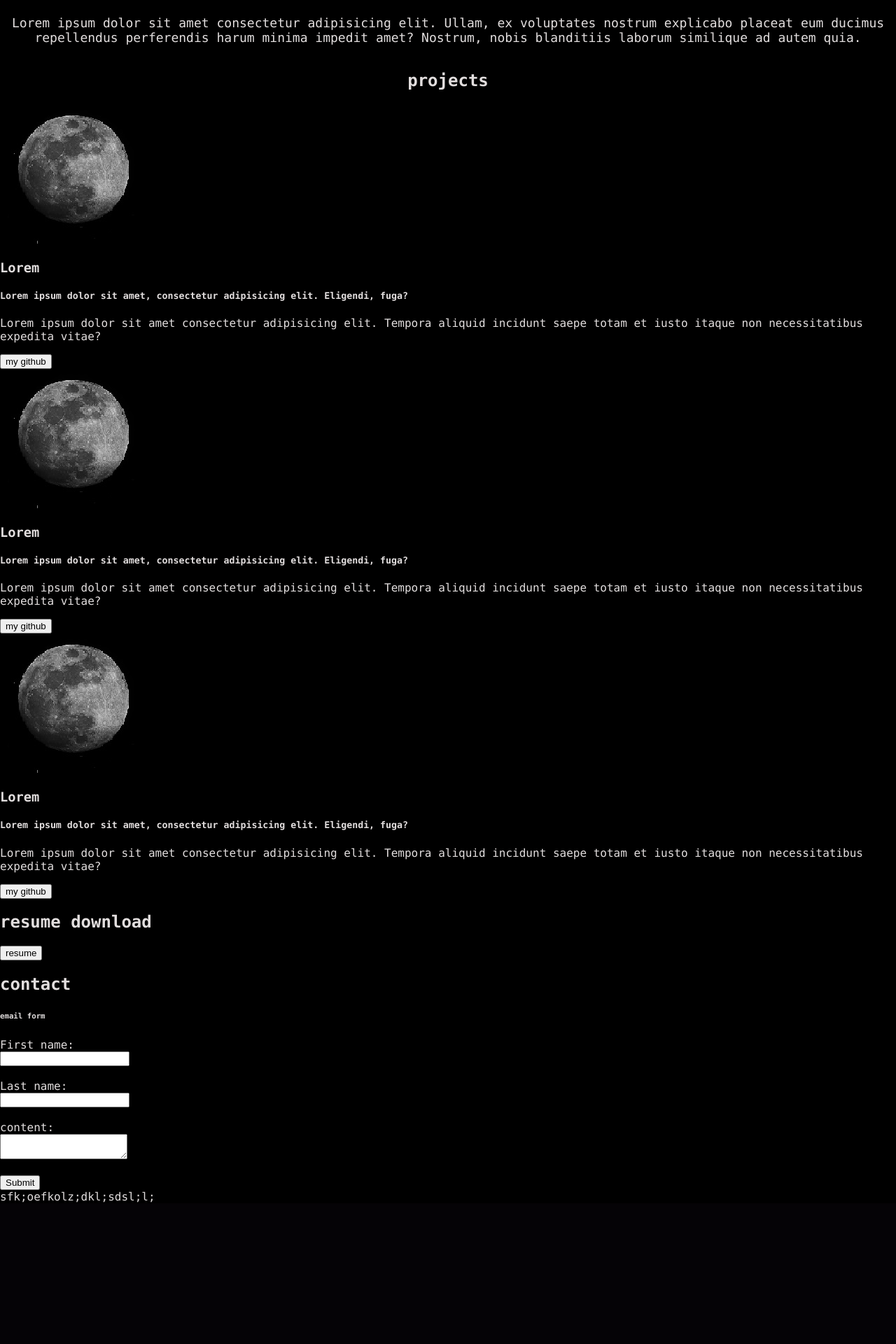
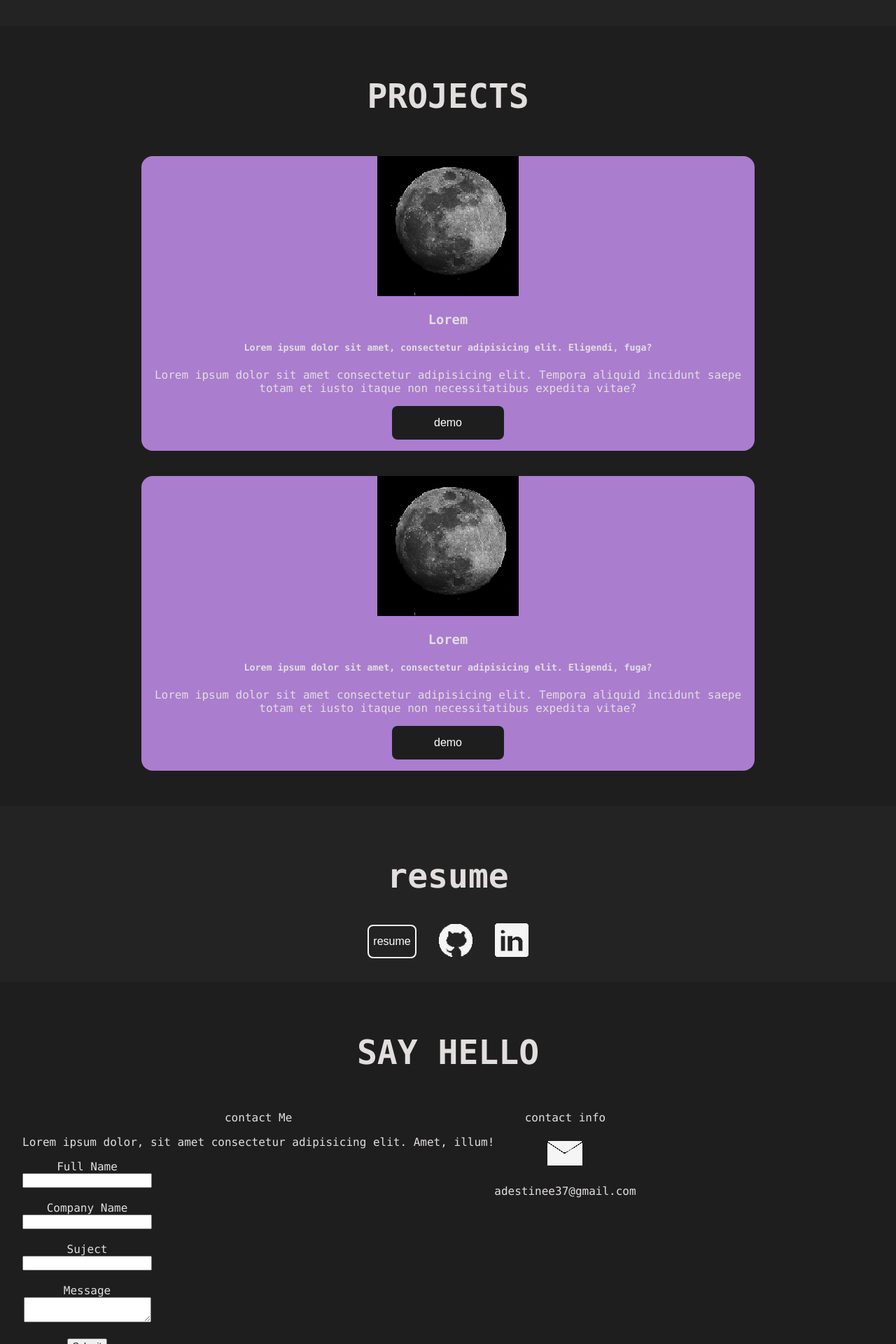
Before and after one commit to DestineeAdams/portfolio-Website, a PHP site: page / in a window 1280 px wide. Shown: the part 800-2720 px from the top of the page at 70% size. Before the commit the page ends 2518 px from the top, so only its background shows below. Run offline with PHP 8.4, Linux system fonts and the light colour scheme.

```diff
--- a/index.html
+++ b/index.html
@@ -23,14 +23,6 @@
             </nav>
         </header>
 
-        <div class="social-header">
-            <ul>
-                <li> <a href="#"><img src="img\emailIcon.png" alt="email"></a></li>
-                <li> <a href="https://github.com/DestineeAdams"><img src="img\githubIcon.png" alt="github"></a></li>
-                <li> <a href="#"><img src="img\linkedinIcon.png" alt="linkedin"></a></li>
-
-            </ul>
-        </div>
 
     </div>
 
@@ -58,9 +50,12 @@
     </section>
 
     <section class="section2">
-        <h1>projects</h1>
+        <h2>PROJECTS</h2>
 
-        <div class="project-conainer1">
+
+        <div class="project-conainer">
+
+            <div class="projcet">
                 <img src="img\moon.jpg" alt="moon">
                 <h3>Lorem</h3>
                 <h5>Lorem ipsum dolor sit amet, consectetur adipisicing elit. Eligendi, fuga?</h5>
@@ -69,12 +64,10 @@
                     iusto itaque non necessitatibus expedita vitae?
                 </p>
 
-            <form action="https://github.com/DestineeAdams">
-                <input type="submit" value="my github" />
-            </form>
-        <div>
+                <button type="button"> demo </button>
+            </div>
 
-        <div class="project-conainer1">
+            <div class="projcet">
                 <img src="img\moon.jpg" alt="moon">
                 <h3>Lorem</h3>
                 <h5>Lorem ipsum dolor sit amet, consectetur adipisicing elit. Eligendi, fuga?</h5>
@@ -83,63 +76,79 @@
                     iusto itaque non necessitatibus expedita vitae?
                 </p>
 
-            <form action="https://github.com/DestineeAdams">
-                <input type="submit" value="my github" />
-            </form>
-        <div>
+                <button type="button"> demo </button>
+            </div>
 
-        <div class="project-conainer1">
-            <img src="img\moon.jpg" alt="moon">
-            <h3>Lorem</h3>
-            <h5>Lorem ipsum dolor sit amet, consectetur adipisicing elit. Eligendi, fuga?</h5>
-            <p>
-                Lorem ipsum dolor sit amet consectetur adipisicing elit. Tempora aliquid incidunt saepe totam et
-                iusto itaque non necessitatibus expedita vitae?
-            </p>
 
-            <form action="https://github.com/DestineeAdams">
-                <input type="submit" value="my github" />
-            </form>
-        <div>
+
 
     </section>
 
     <section class="section3">
-        <h1>resume download</h1>
+        <h2>resume</h2>
 
-        <button type="button">
-            resume
-        </button>
+        <div class="button-container">
+
+            <button type="button"> resume </button>
+            <a href="https://github.com/DestineeAdams"><img src="img\githubIcon.png" alt="github"></a>
+            <a href="#"><img src="img\linkedinIcon.png" alt="linkedin"></a>
+        </div>
+
 
     </section>
 
 
     <section class="section4">
-        <h1>contact</h1>
+        <h2>SAY HELLO</h2>
 
-        <h6>email form</h6>
+        <div class="container">
+            <div class="form-container">
+                <div class="formheader">
+                    <p>contact Me</p>
+                    <p> Lorem ipsum dolor, sit amet consectetur adipisicing elit. Amet, illum!</p>
+                </div>
 
+                <div class="formbody">
                     <form action="post">
 
-            <label for="fname">First name:</label><br>
+                        <label for="fname">Full Name</label><br>
                         <input type="text" id="fname" name="fname"><br><br>
 
-            <label for="lname">Last name:</label><br>
-            <input type="text" id="lname" name="lname"><br><br>
+                        <label for="Company">Company Name</label><br>
+                        <input type="text" id="Company" name="Company"><br><br>
 
-            <label for="emailbody">content:</label><br>
+                        <label for="subject">Suject</label><br>
+                        <input type="text" id="subject" name="subject"><br><br>
+
+                        <label for="emailbody">Message</label><br>
                         <textarea></textarea><br><br>
 
                         <input type="submit" value="Submit">
 
                     </form>
+                </div>
+
+            </div>
+
+
+            <div class="info-container">
+                <p> contact info</p>
+
+                <div class="emailLine">
+                    <img src="img\emailIcon.png" alt="icon">
+                    <p> adestinee37@gmail.com</p>
+                </div>
+            </div>
+
+
+        </div>
 
     </section>
 
     <footer>
-
+        <p>
             sfk;oefkolz;dkl;sdsl;l;
-
+        </p>
     </footer>
 
 </body>
--- a/styles/style.css
+++ b/styles/style.css
@@ -8,7 +8,22 @@ body {
   font-family: Lucida Console, Arial, Helvetica, sans-serif;
   scroll-behavior: smooth;
   color: #e2dede;
-  background-color: black;
+  background-color: #242323;
+}
+
+button {
+  height: 3em;
+  background-color: #a33535;
+  color: black;
+  border: 2px solid #4CAF50;
+}
+
+h2 {
+  font-size: 3em;
+}
+
+h1 {
+  font-size: 2.5em;
 }
 
 ul {
@@ -21,18 +36,6 @@ a {
   text-decoration: none;
 }
 
-image {
-  width: 100%;
-}
-
-.nar-container {
-  background-color: #aa7dce;
-}
-
-.nar-container a {
-  color: #000000;
-}
-
 header {
   display: -webkit-box;
   display: -ms-flexbox;
@@ -40,7 +43,7 @@ header {
   -webkit-box-pack: justify;
       -ms-flex-pack: justify;
           justify-content: space-between;
-  padding: 2em;
+  padding: 1em;
 }
 
 header ul {
@@ -51,21 +54,26 @@ header ul {
 
 header ul a {
   display: block;
-  padding: 0 1em;
+  padding: 0 .3em;
+}
+
+.nar-container {
+  background-color: #aa7dce;
+}
+
+.nar-container a {
+  color: #e2dede;
+  font-size: 1.2em;
+}
+
+.nar-container img {
+  width: 100%;
 }
 
 /* ---------------------------------------------------------------------------- */
-.section2 {
-  display: -webkit-box;
-  display: -ms-flexbox;
-  display: flex;
-  -webkit-box-orient: vertical;
-  -webkit-box-direction: normal;
-  -ms-flex-direction: column;
-  flex-direction: column;
-  -webkit-box-align: center;
-  -ms-flex-align: center;
-  align-items: center;
+section {
+  padding: 2em;
+  text-align: center;
 }
 
 .section1 {
@@ -81,23 +89,23 @@ header ul a {
           align-items: center;
 }
 
-.heading {
+.section1 .heading {
   font-size: xx-large;
   text-align: center;
 }
 
-.sub-heading {
-  font-size: xx-large;
+.section1 .sub-heading {
+  font-size: x-large;
   text-align: center;
 }
 
-.introduction {
+.section1 .introduction {
   font-size: large;
   text-align: center;
 }
 
-@media screen and (min-width: 0px) and (max-width: 481px) {
-  .section1 {
+.section2 {
+  background-color: #1f1e1e;
   display: -webkit-box;
   display: -ms-flexbox;
   display: flex;
@@ -109,20 +117,8 @@ header ul a {
       -ms-flex-align: center;
           align-items: center;
 }
-  .heading {
-    font-size: xx-large;
-    text-align: center;
-  }
-  .sub-heading {
-    font-size: xx-large;
-    text-align: center;
-  }
-  .introduction {
-    font-size: large;
-    text-align: center;
-  }
-  /* ---------------------------------------------------------------------------- */
-  .section2 {
+
+.project-conainer {
   display: -webkit-box;
   display: -ms-flexbox;
   display: flex;
@@ -130,9 +126,130 @@ header ul a {
   -webkit-box-direction: normal;
       -ms-flex-direction: column;
           flex-direction: column;
+  -webkit-box-pack: center;
+      -ms-flex-pack: center;
+          justify-content: center;
+  width: 75%;
+}
+
+.project-conainer .projcet {
+  background-color: #aa7dce;
+  border-radius: 1em;
+  margin: 2%;
+}
+
+.project-conainer a {
+  border-radius: 1em;
+  margin-top: 1em;
+}
+
+.project-conainer button {
+  margin-bottom: 1em;
+  border-radius: 0.5em;
+  background-color: #1f1e1e;
+  border-color: transparent;
+  color: white;
+  font-size: 1em;
+  width: 10em;
+}
+
+.section3 {
+  background-color: #242323;
+  display: -webkit-box;
+  display: -ms-flexbox;
+  display: flex;
+  -webkit-box-orient: vertical;
+  -webkit-box-direction: normal;
+      -ms-flex-direction: column;
+          flex-direction: column;
+  -webkit-box-pack: center;
+      -ms-flex-pack: center;
+          justify-content: center;
+}
+
+.button-container {
+  display: -webkit-box;
+  display: -ms-flexbox;
+  display: flex;
+  -webkit-box-orient: horizontal;
+  -webkit-box-direction: normal;
+      -ms-flex-direction: row;
+          flex-direction: row;
+  -webkit-box-pack: center;
+      -ms-flex-pack: center;
+          justify-content: center;
   -webkit-box-align: center;
       -ms-flex-align: center;
           align-items: center;
+  gap: 2em;
 }
+
+.button-container button {
+  border-radius: 0.5em;
+  background-color: transparent;
+  border-color: #f5f5f5;
+  color: white;
+  font-size: 1em;
+}
+
+.button-container img {
+  width: 3em;
+}
+
+.section4 {
+  background-color: #1f1e1e;
+  display: -webkit-box;
+  display: -ms-flexbox;
+  display: flex;
+  -webkit-box-orient: vertical;
+  -webkit-box-direction: normal;
+      -ms-flex-direction: column;
+          flex-direction: column;
+  -webkit-box-pack: center;
+      -ms-flex-pack: center;
+          justify-content: center;
+}
+
+.container {
+  display: -webkit-box;
+  display: -ms-flexbox;
+  display: flex;
+  -webkit-box-orient: horizontal;
+  -webkit-box-direction: normal;
+      -ms-flex-direction: row;
+          flex-direction: row;
+}
+
+.form-container {
+  display: -webkit-box;
+  display: -ms-flexbox;
+  display: flex;
+  -webkit-box-orient: vertical;
+  -webkit-box-direction: normal;
+      -ms-flex-direction: column;
+          flex-direction: column;
+  -webkit-box-pack: center;
+      -ms-flex-pack: center;
+          justify-content: center;
+}
+
+.form-container {
+  display: -webkit-box;
+  display: -ms-flexbox;
+  display: flex;
+  -webkit-box-orient: vertical;
+  -webkit-box-direction: normal;
+      -ms-flex-direction: column;
+          flex-direction: column;
+  -webkit-box-pack: start;
+      -ms-flex-pack: start;
+          justify-content: flex-start;
+  -webkit-box-align: start;
+      -ms-flex-align: start;
+          align-items: flex-start;
+}
+
+footer {
+  background-color: #aa7dce;
 }
 /*# sourceMappingURL=style.css.map */
--- a/styles/style.scss
+++ b/styles/style.scss
@@ -9,7 +9,22 @@ body {
 
     scroll-behavior: smooth;
     color: #e2dede;
-    background-color: black;
+    background-color: #242323;
+}
+
+button {
+    height: 3em;
+    background-color: rgb(163, 53, 53);
+    color: black;
+    border: 2px solid #4CAF50;
+}
+
+h2{
+    font-size: 3em;
+}
+
+h1{
+    font-size: 2.5em;
 }
 
 
@@ -23,24 +38,11 @@ a {
     text-decoration: none;
 }
 
-image {
-    width: 100%;
-}
-
-
-.nar-container {
-    background-color: #aa7dce;
-
-    a {
-        color: #000000;
-
-    }
-}
 
 header {
     display: flex;
     justify-content: space-between;
-    padding: 2em;
+    padding: 1em;
 
 
     ul {
@@ -48,41 +50,49 @@ header {
 
         a {
             display: block;
-            padding: 0 1em;
+            padding: 0 .3em;
         }
     }
 
+
+
 }
 
+.nar-container {
+    background-color: #aa7dce;
+
+
+    a {
+        color: #e2dede;
+        font-size: 1.2em;
+
+    }
+
+    img {
+        width: 100%;
+    }
+}
+
+
 /* ---------------------------------------------------------------------------- */
-.section2 {
-    display: -webkit-box;
-    display: -ms-flexbox;
-    display: flex;
-    -webkit-box-orient: vertical;
-    -webkit-box-direction: normal;
-    -ms-flex-direction: column;
-    flex-direction: column;
-    -webkit-box-align: center;
-    -ms-flex-align: center;
-    align-items: center;
+section{
+    padding: 2em;
+    text-align: center;
 }
+
 
 .section1 {
     display: flex;
     flex-direction: column;
     align-items: center;
 
-}
-
     .heading {
         font-size: xx-large;
         text-align: center;
-
     }
 
     .sub-heading {
-    font-size: xx-large;
+        font-size: x-large;
         text-align: center;
     }
 
@@ -91,52 +101,112 @@ header {
         text-align: center;
     }
 
+}
+
+.section2 {
+    background-color: #1f1e1e;
+
+    display: flex;
+    flex-direction: column;
+    align-items: center;
 
 
 
-
-// phones
-@media screen and (min-width: 0px) and (max-width: 481px) {
-
-    .section1 {
-        display: -webkit-box;
-        display: -ms-flexbox;
-        display: flex;
-        -webkit-box-orient: vertical;
-        -webkit-box-direction: normal;
-        -ms-flex-direction: column;
-        flex-direction: column;
-        -webkit-box-align: center;
-        -ms-flex-align: center;
-        align-items: center;
 }
 
-    .heading {
-        font-size: xx-large;
-        text-align: center;
+.project-conainer{
+    display: flex;
+    flex-direction: column;
+    justify-content: center;
+
+
+    width: 75%;
+
+    .projcet{
+        background-color: #aa7dce;
+        border-radius: 1em;
+        margin: 2%;
     }
 
-    .sub-heading {
-        font-size: xx-large;
-        text-align: center;
+
+    a{
+        border-radius: 1em;
+        margin-top: 1em;
     }
 
-    .introduction {
-        font-size: large;
-        text-align: center;
+    button{
+        margin-bottom: 1em;
+        border-radius: 0.5em;
+        background-color: #1f1e1e;
+        border-color: transparent;
+        color: white;
+        font-size: 1em;
+        width: 10em;
+    }
 }
 
-    /* ---------------------------------------------------------------------------- */
-    .section2 {
-        display: -webkit-box;
-        display: -ms-flexbox;
+
+.section3 {
+    background-color: #242323;
+
     display: flex;
-        -webkit-box-orient: vertical;
-        -webkit-box-direction: normal;
-        -ms-flex-direction: column;
     flex-direction: column;
-        -webkit-box-align: center;
-        -ms-flex-align: center;
+    justify-content: center;
+
+
+}
+
+.button-container{
+    display: flex;
+    flex-direction: row;
+    justify-content: center;
     align-items: center;
+
+    gap: 2em;
+
+    button{
+        border-radius: 0.5em;
+        background-color: transparent;
+        border-color: #f5f5f5;
+        color: white;
+        font-size: 1em;
     }
+
+    img{
+        width: 3em;
     }
+
+}
+
+
+
+.section4{
+    background-color: #1f1e1e;
+    display: flex;
+    flex-direction: column;
+    justify-content: center;
+
+
+}
+
+.container{
+    display: flex;
+    flex-direction: row;
+}
+
+.form-container{
+    display: flex;
+    flex-direction: column;
+    justify-content: center;
+
+}
+
+.form-container{
+    display: flex;
+    flex-direction: column;
+    justify-content: flex-start;
+    align-items: flex-start;
+}
+footer{
+    background-color: #aa7dce;
+}
```
Also changed, not shown: todo.txt (+2 -5 lines), README.md, img/button_resume.png (added), 1 other file. Lines whose indentation alone changed are shown as unchanged.
